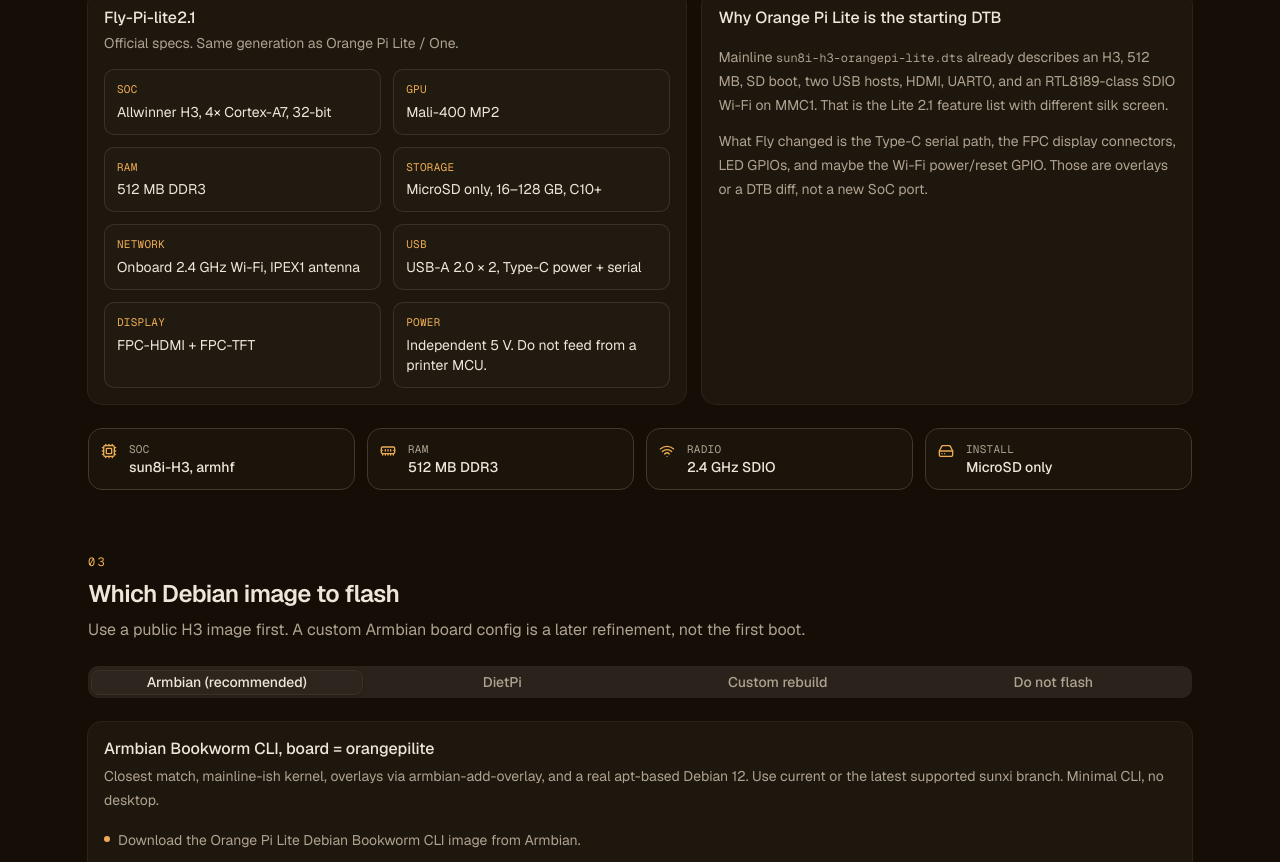
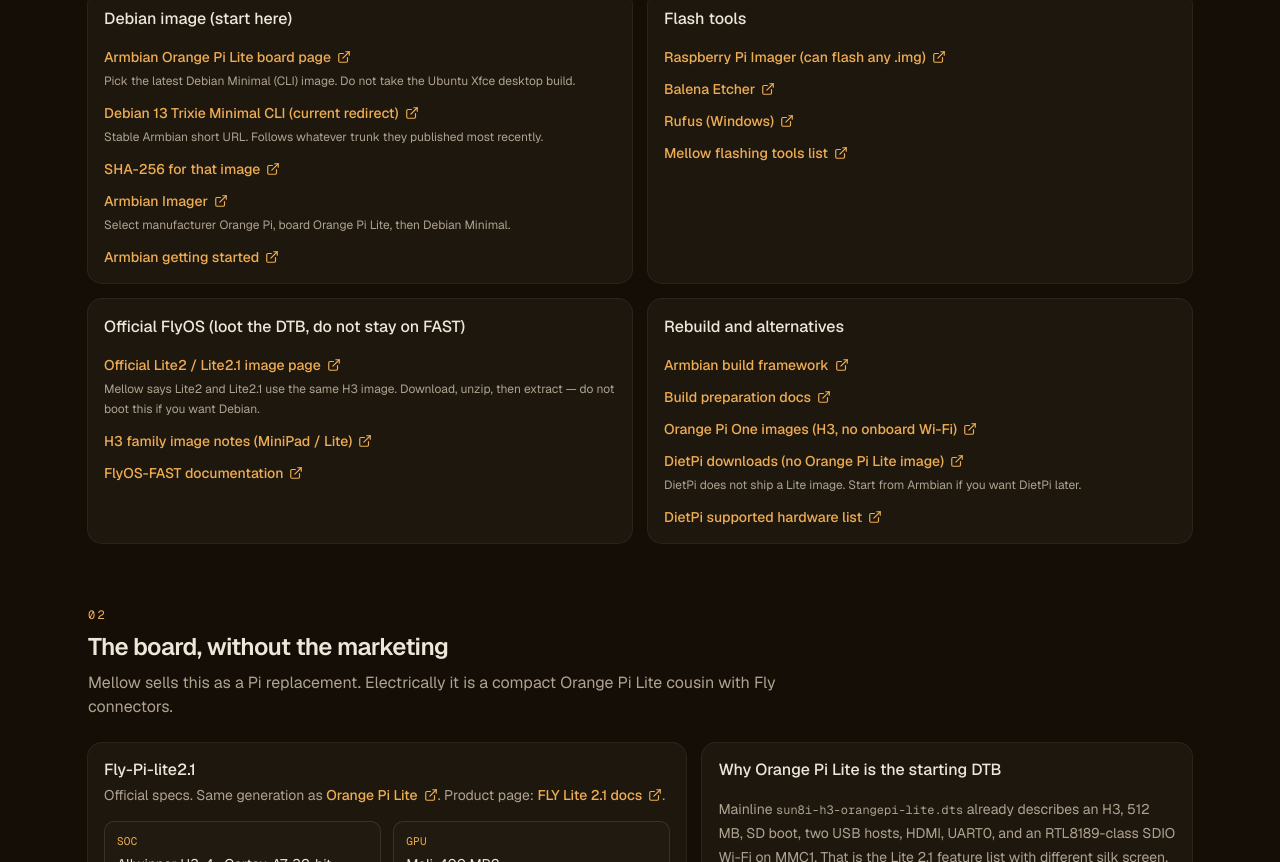
Before and after one commit to 0dysseusRex/fly-bian, a Next.js app: page / in a window 1280 px wide. Shown: the part 838-1700 px from the top of the page. Built offline with nearby package versions, Linux system fonts and the light colour scheme.

Commit message:
Add live download links for Armbian, FlyOS, and flash tools
Point the guide at the Orange Pi Lite Trixie Minimal image, Armbian
Imager, official Lite2/2.1 FlyOS page, and note that DietPi has no Lite build.

Co-authored-by: udrdraco1 <udrdraco1@yahoo.com>

```diff
--- a/components/decision-helper.tsx
+++ b/components/decision-helper.tsx
@@ -84,7 +84,7 @@ function outcome(answers: Answers) {
     return {
       tone: "go" as const,
       title: "This is the right first week",
-      body: "Armbian Debian 12 CLI for Orange Pi Lite on the spare card. Independent 5 V. Type-C serial or a USB dongle. Run scripts/first-boot-checks.sh. Treat Wi-Fi and displays as the next experiment, not the boot requirement.",
+      body: "Armbian Debian 13 Trixie Minimal CLI for Orange Pi Lite on the spare card. Independent 5 V. Type-C serial or a USB dongle. Run scripts/first-boot-checks.sh. Treat Wi-Fi and displays as the next experiment, not the boot requirement.",
     };
   }
 
--- a/components/guide-page.tsx
+++ b/components/guide-page.tsx
@@ -1,5 +1,7 @@
+import type { ReactNode } from "react";
 import {
   Cpu,
+  ExternalLink,
   HardDrive,
   MemoryStick,
   Monitor,
@@ -32,6 +34,7 @@ import {
 import { Tabs, TabsContent, TabsList, TabsTrigger } from "@/components/ui/tabs";
 import { DecisionHelper } from "@/components/decision-helper";
 import {
+  downloads,
   extractFlow,
   faqs,
   features,
@@ -39,10 +42,12 @@ import {
   sources,
   specs,
   steps,
+  type GuideLink,
 } from "@/lib/guide";
 
 const nav = [
   { href: "#goal", label: "Goal" },
+  { href: "#downloads", label: "Downloads" },
   { href: "#board", label: "Board" },
   { href: "#image", label: "Image" },
   { href: "#bringup", label: "Bring-up" },
@@ -144,6 +149,32 @@ export function GuidePage() {
           </div>
         </section>
 
+        <section id="downloads" className="space-y-6">
+          <SectionHeading
+            kicker="02"
+            title="Downloads"
+            text="These are the pages you actually click. Image short URLs follow Armbian’s current trunk; if a filename changes, use the board page."
+          />
+          <div className="grid gap-4 lg:grid-cols-2">
+            <DownloadGroup
+              title="Debian image (start here)"
+              links={downloads.debian}
+            />
+            <DownloadGroup
+              title="Flash tools"
+              links={downloads.tools}
+            />
+            <DownloadGroup
+              title="Official FlyOS (loot the DTB, do not stay on FAST)"
+              links={downloads.flyos}
+            />
+            <DownloadGroup
+              title="Rebuild and alternatives"
+              links={downloads.build}
+            />
+          </div>
+        </section>
+
         <section id="board" className="space-y-6">
           <SectionHeading
             kicker="02"
@@ -155,7 +186,15 @@ export function GuidePage() {
               <CardHeader>
                 <CardTitle>Fly-Pi-lite2.1</CardTitle>
                 <CardDescription>
-                  Official specs. Same generation as Orange Pi Lite / One.
+                  Official specs. Same generation as{" "}
+                  <OutLink href="https://www.armbian.com/orange-pi-lite/">
+                    Orange Pi Lite
+                  </OutLink>
+                  . Product page:{" "}
+                  <OutLink href="https://mellow.klipper.cn/en/docs/ProductDoc/SBC/fly-lite/lite2.1/">
+                    FLY Lite 2.1 docs
+                  </OutLink>
+                  .
                 </CardDescription>
               </CardHeader>
               <CardContent className="grid gap-3 sm:grid-cols-2">
@@ -214,36 +253,43 @@ export function GuidePage() {
             </TabsList>
             <TabsContent value="armbian">
               <PathCard
-                title="Armbian Bookworm CLI, board = orangepilite"
-                body="Closest match, mainline-ish kernel, overlays via armbian-add-overlay, and a real apt-based Debian 12. Use current or the latest supported sunxi branch. Minimal CLI, no desktop."
+                title="Armbian Debian 13 Trixie Minimal CLI, board = orangepilite"
+                body="This is the current public image: Debian userspace, current sunxi kernel, overlays via armbian-add-overlay. Skip the Ubuntu Xfce build on the same page."
                 points={[
-                  "Download the Orange Pi Lite Debian Bookworm CLI image from Armbian.",
-                  "Flash with Raspberry Pi Imager, Balena, or dd. This is a normal .img.",
+                  "Open the Orange Pi Lite board page or use the Trixie Minimal short URL below.",
+                  "Flash with Armbian Imager, Raspberry Pi Imager, Etcher, or dd. This is a normal .img.xz.",
                   "First boot on the spare card only. Independent 5 V.",
                   "Complete the Armbian first-run user. Keep that user; do not live as root.",
                 ]}
+                links={downloads.debian}
               />
             </TabsContent>
             <TabsContent value="dietpi">
               <PathCard
-                title="DietPi for Orange Pi Lite / H3"
-                body="Also Debian, lighter still. Fine if you already know DietPi. Slightly less convenient for device-tree overlays than Armbian."
+                title="DietPi does not ship an Orange Pi Lite image"
+                body="Their hardware list covers later Orange Pi boards, not this H3 Lite. If you want DietPi later, convert a working Armbian install. Do not hunt a Lite .7z that is not there."
                 points={[
-                  "Pick the Orange Pi Lite image, Bookworm.",
-                  "Disable DietPi’s unattended updates until the board is stable.",
-                  "Same hardware order: console, USB, Wi-Fi, displays.",
+                  "Flash Armbian Trixie Minimal first and prove USB plus a console.",
+                  "Only then consider converting with DietPi’s prep script.",
+                  "Overlays are easier to keep on Armbian.",
                 ]}
+                links={downloads.build.filter((link) =>
+                  link.href.includes("dietpi")
+                )}
               />
             </TabsContent>
             <TabsContent value="custom">
               <PathCard
                 title="Rebuild Armbian as fly-lite-2.1"
-                body="Worth it after the Orange Pi Lite image boots and you have a DTB diff. Copy config/boards/orangepilite.conf, rename the model, and drop in the Fly DTB. Community Fly Gemini images were built this way on a different SoC."
+                body="Worth it after the Orange Pi Lite image boots and you have a DTB diff. Copy config/boards/orangepilite.conf, rename the model, and drop in the Fly DTB."
                 points={[
                   "Do not start here. You need a known-good UART and USB path first.",
-                  "Freeze kernel and u-boot once the custom DTB works. Distro kernel upgrades will wipe it.",
-                  "Keep overlays in overlay-user/ so small pinmux fixes do not need a full rebuild.",
+                  "BOARD=orangepilite RELEASE=trixie BUILD_DESKTOP=no BUILD_MINIMAL=yes",
+                  "Freeze kernel and u-boot once the custom DTB works.",
                 ]}
+                links={downloads.build.filter(
+                  (link) => !link.href.includes("dietpi")
+                )}
               />
             </TabsContent>
             <TabsContent value="avoid">
@@ -254,7 +300,14 @@ export function GuidePage() {
                   "Raspberry Pi OS, Mainsail OS, any bcm2711 image.",
                   "Fly Gemini / Fly-Pi H5 community Armbian images.",
                   "Orange Pi PC images (Ethernet, different DRAM and USB map).",
-                  "The FlyOS-FAST image itself if the goal is Debian with apt.",
+                  "The FlyOS-FAST image itself if the goal is Debian with apt. Loot it; do not stay on it.",
+                ]}
+                links={[
+                  ...downloads.flyos.slice(0, 1),
+                  {
+                    label: "Fly Gemini community Armbian (method only, wrong SoC)",
+                    href: "https://github.com/reemo3dp/mellowfly-geminipi-armbian",
+                  },
                 ]}
               />
             </TabsContent>
@@ -353,6 +406,10 @@ nmcli dev status`}
               </div>
             ))}
           </div>
+          <DownloadGroup
+            title="Official H3 FlyOS pages"
+            links={downloads.flyos}
+          />
           <Card>
             <CardHeader>
               <CardTitle>Extractor</CardTitle>
@@ -494,9 +551,10 @@ nmcli dev status`}
                   href={source.href}
                   target="_blank"
                   rel="noreferrer"
-                  className="block rounded-lg border border-border bg-card px-3 py-3 text-sm transition-colors hover:border-primary/50"
+                  className="flex items-center justify-between gap-2 rounded-lg border border-border bg-card px-3 py-3 text-sm transition-colors hover:border-primary/50"
                 >
-                  {source.label}
+                  <span>{source.label}</span>
+                  <ExternalLink className="size-3.5 shrink-0 text-primary" />
                 </a>
               </li>
             ))}
@@ -557,10 +615,12 @@ function PathCard({
   title,
   body,
   points,
+  links,
 }: {
   title: string;
   body: string;
   points: string[];
+  links?: GuideLink[];
 }) {
   return (
     <Card>
@@ -568,7 +628,7 @@ function PathCard({
         <CardTitle>{title}</CardTitle>
         <CardDescription className="leading-6">{body}</CardDescription>
       </CardHeader>
-      <CardContent>
+      <CardContent className="space-y-4">
         <ul className="space-y-2 text-sm leading-6 text-muted-foreground">
           {points.map((point) => (
             <li key={point} className="flex gap-2">
@@ -577,7 +637,62 @@ function PathCard({
             </li>
           ))}
         </ul>
+        {links?.length ? <LinkList links={links} /> : null}
       </CardContent>
     </Card>
   );
 }
+
+function DownloadGroup({
+  title,
+  links,
+}: {
+  title: string;
+  links: GuideLink[];
+}) {
+  return (
+    <Card>
+      <CardHeader>
+        <CardTitle className="text-base">{title}</CardTitle>
+      </CardHeader>
+      <CardContent>
+        <LinkList links={links} />
+      </CardContent>
+    </Card>
+  );
+}
+
+function LinkList({ links }: { links: GuideLink[] }) {
+  return (
+    <ul className="space-y-3">
+      {links.map((link) => (
+        <li key={link.href} className="space-y-1">
+          <OutLink href={link.href}>{link.label}</OutLink>
+          {link.note ? (
+            <p className="text-xs leading-5 text-muted-foreground">{link.note}</p>
+          ) : null}
+        </li>
+      ))}
+    </ul>
+  );
+}
+
+function OutLink({
+  href,
+  children,
+}: {
+  href: string;
+  children: ReactNode;
+}) {
+  return (
+    <a
+      href={href}
+      target="_blank"
+      rel="noreferrer"
+      className="inline-flex items-center gap-1.5 text-sm font-medium text-primary underline-offset-4 hover:underline"
+    >
+      {children}
+      <ExternalLink className="size-3.5 shrink-0" />
+    </a>
+  );
+}
--- a/lib/guide.ts
+++ b/lib/guide.ts
@@ -1,3 +1,93 @@
+export type GuideLink = {
+  label: string;
+  href: string;
+  note?: string;
+};
+
+export const downloads = {
+  debian: [
+    {
+      label: "Armbian Orange Pi Lite board page",
+      href: "https://www.armbian.com/orange-pi-lite/",
+      note: "Pick the latest Debian Minimal (CLI) image. Do not take the Ubuntu Xfce desktop build.",
+    },
+    {
+      label: "Debian 13 Trixie Minimal CLI (current redirect)",
+      href: "https://dl.armbian.com/orangepilite/Trixie_current_minimal",
+      note: "Stable Armbian short URL. Follows whatever trunk they published most recently.",
+    },
+    {
+      label: "SHA-256 for that image",
+      href: "https://dl.armbian.com/orangepilite/Trixie_current_minimal.sha",
+    },
+    {
+      label: "Armbian Imager",
+      href: "https://www.armbian.com/imager/",
+      note: "Select manufacturer Orange Pi, board Orange Pi Lite, then Debian Minimal.",
+    },
+    {
+      label: "Armbian getting started",
+      href: "https://docs.armbian.com/User-Guide_Getting-Started/",
+    },
+  ] satisfies GuideLink[],
+  flyos: [
+    {
+      label: "Official Lite2 / Lite2.1 image page",
+      href: "https://mellow.klipper.cn/en/docs/ResDownload/system-img/fly-lite2/",
+      note: "Mellow says Lite2 and Lite2.1 use the same H3 image. Download, unzip, then extract — do not boot this if you want Debian.",
+    },
+    {
+      label: "H3 family image notes (MiniPad / Lite)",
+      href: "https://mellow.klipper.cn/en/docs/ResDownload/system-img/fly-minipad/",
+    },
+    {
+      label: "FlyOS-FAST documentation",
+      href: "https://mellow.klipper.cn/en/docs/DebugDoc/flyos-fast/",
+    },
+  ] satisfies GuideLink[],
+  tools: [
+    {
+      label: "Raspberry Pi Imager (can flash any .img)",
+      href: "https://www.raspberrypi.com/software/",
+    },
+    {
+      label: "Balena Etcher",
+      href: "https://etcher.balena.io/",
+    },
+    {
+      label: "Rufus (Windows)",
+      href: "https://rufus.ie/en/",
+    },
+    {
+      label: "Mellow flashing tools list",
+      href: "https://mellow.klipper.cn/en/docs/ResDownload/auxiliary_software/",
+    },
+  ] satisfies GuideLink[],
+  build: [
+    {
+      label: "Armbian build framework",
+      href: "https://github.com/armbian/build",
+    },
+    {
+      label: "Build preparation docs",
+      href: "https://docs.armbian.com/Developer-Guide_Build-Preparation/",
+    },
+    {
+      label: "Orange Pi One images (H3, no onboard Wi-Fi)",
+      href: "https://www.armbian.com/orange-pi-one/",
+    },
+    {
+      label: "DietPi downloads (no Orange Pi Lite image)",
+      href: "https://dietpi.com/#download",
+      note: "DietPi does not ship a Lite image. Start from Armbian if you want DietPi later.",
+    },
+    {
+      label: "DietPi supported hardware list",
+      href: "https://dietpi.com/docs/hardware/",
+    },
+  ] satisfies GuideLink[],
+};
+
 export const sources = [
   {
     label: "FLY Lite 2.1 product docs",
@@ -8,8 +98,20 @@ export const sources = [
     href: "https://mellow.klipper.cn/en/docs/ProductDoc/SBC/fly-lite/lite2.1/host/ssh",
   },
   {
-    label: "FlyOS-FAST H3 image notes (MiniPad / Lite family)",
-    href: "https://mellow.klipper.cn/en/docs/ResDownload/system-img/fly-minipad/",
+    label: "Official Lite2 / Lite2.1 system image (H3 FlyOS)",
+    href: "https://mellow.klipper.cn/en/docs/ResDownload/system-img/fly-lite2/",
+  },
+  {
+    label: "Armbian Orange Pi Lite images",
+    href: "https://www.armbian.com/orange-pi-lite/",
+  },
+  {
+    label: "Debian 13 Trixie Minimal CLI redirect",
+    href: "https://dl.armbian.com/orangepilite/Trixie_current_minimal",
+  },
+  {
+    label: "Armbian Imager",
+    href: "https://www.armbian.com/imager/",
   },
   {
     label: "linux-sunxi Orange Pi Lite (closest public H3 DTS)",
@@ -140,8 +242,8 @@ export const steps = [
     body: "The Lite has no eMMC. Two MicroSD cards is a full rollback. Do not overwrite the only card that already boots FlyOS.",
   },
   {
-    title: "Flash Armbian Debian 12 CLI for Orange Pi Lite",
-    body: "Use the Bookworm / current / minimal CLI image from Armbian. Not a desktop image, not Raspberry Pi OS. H3 is 32-bit ARM (armhf).",
+    title: "Flash Armbian Debian 13 Trixie CLI for Orange Pi Lite",
+    body: "Use the current Minimal (CLI) image from the Orange Pi Lite board page. Not the Ubuntu Xfce desktop, not Raspberry Pi OS. H3 is 32-bit ARM (armhf).",
   },
   {
     title: "First boot with nothing but power and console",
@@ -172,7 +274,7 @@ export const steps = [
 export const extractFlow = [
   {
     title: "Get the official H3 FlyOS image",
-    body: "Mellow’s download pages group Lite2 and MiniPad under the H3 FlyOS-FAST image. Unzip it. Do not flash the .xz.",
+    body: "Use the Lite2 / Lite2.1 image page (same image for both). Unzip it. Do not flash the archive. You want the DTB and firmware, not a FAST boot.",
   },
   {
     title: "Run the extractor on a Linux PC",
@@ -195,7 +297,7 @@ export const faqs = [
   },
   {
     q: "Will Raspberry Pi OS boot?",
-    a: "No. Different boot ROM, different DRAM init, different kernel. You need a sunxi/H3 image: Armbian, Orange Pi Debian, or DietPi for H3.",
+    a: "No. Different boot ROM, different DRAM init, different kernel. You need a sunxi/H3 image. Armbian’s Orange Pi Lite Debian Minimal CLI is the one with a current download.",
   },
   {
     q: "Is FlyOS itself Debian?",
```
Also changed, not shown: board/README.md, 1 other file (tests, documents, lock files or other folders).
